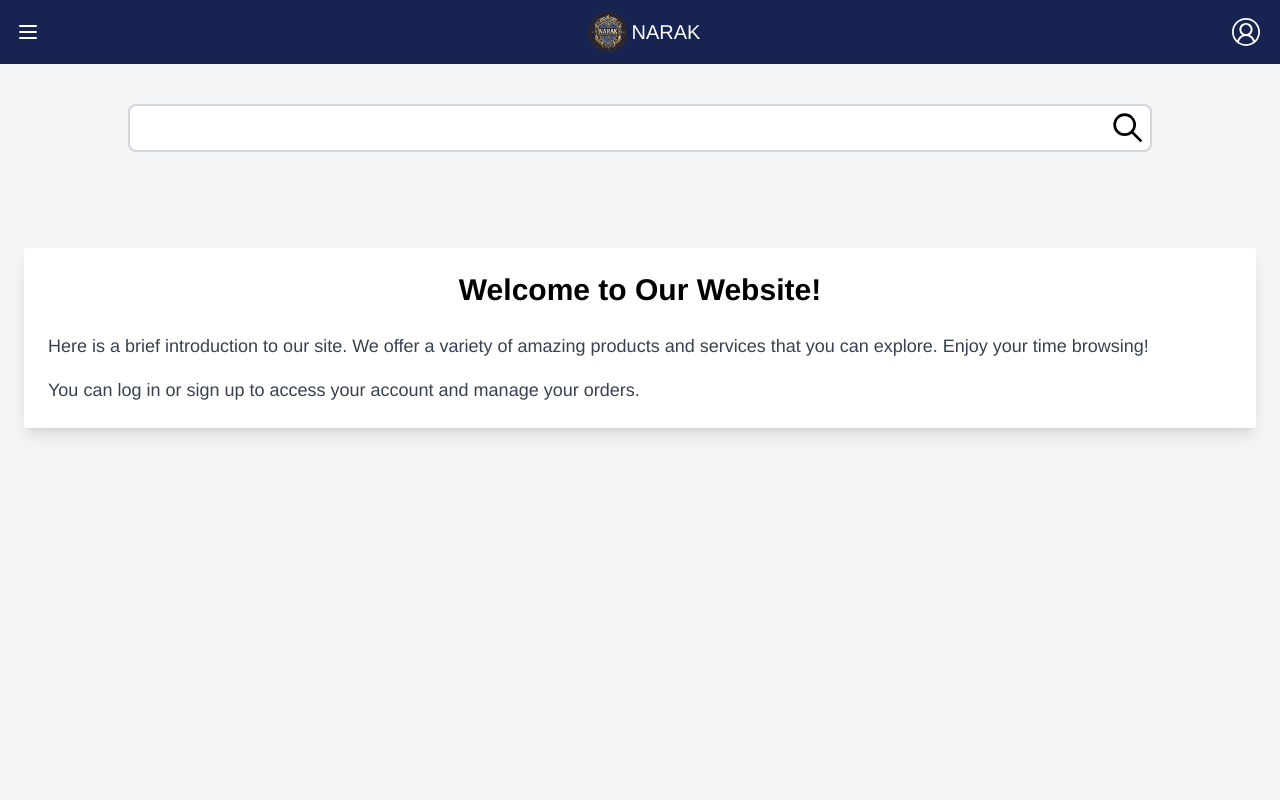
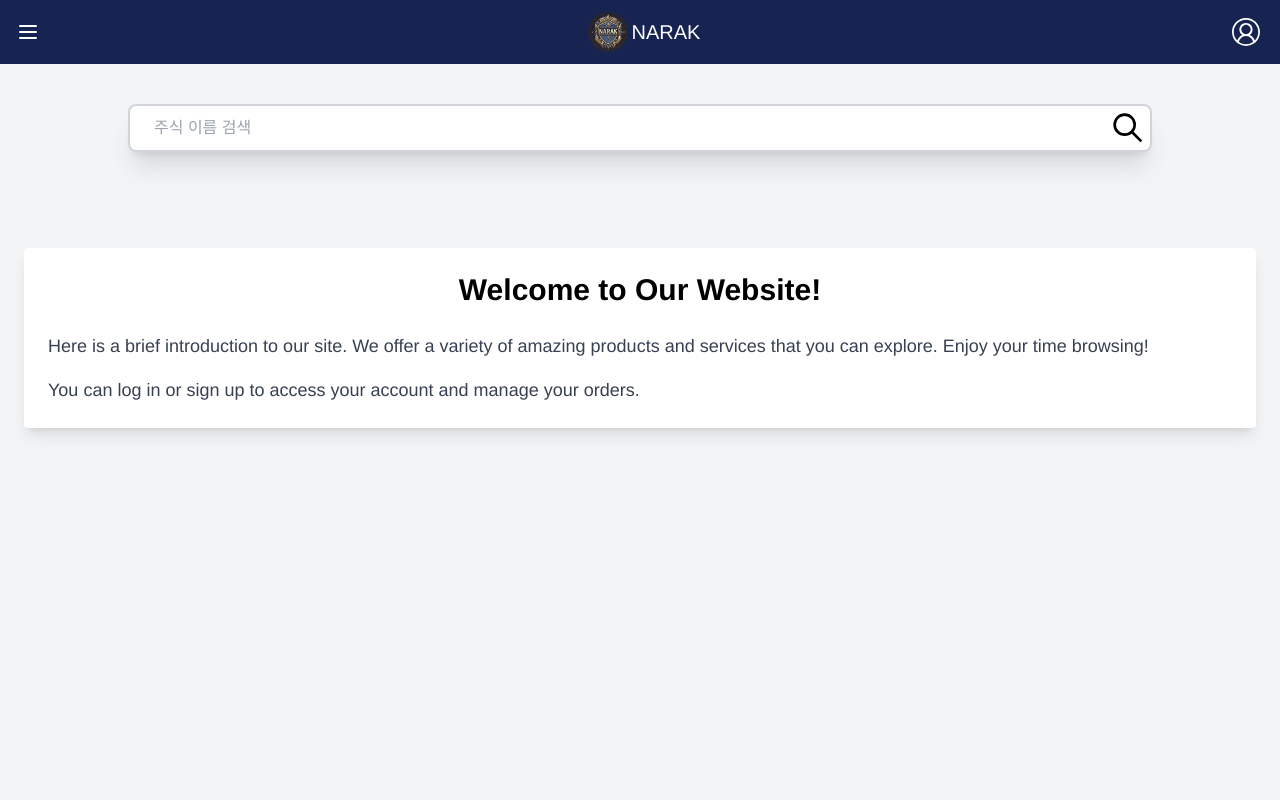
Before and after one commit to Regulus55/narak, a React (Create React App) app: page / in a window 1280 px wide. Shown: the top 800 px of the page. Built offline with nearby package versions, Linux system fonts and the light colour scheme; no server answers.

Commit message:
searching input design

```diff
--- /dev/null
+++ b/src/components/Layout/Dropdown/SearchingDropdown.tsx
@@ -0,0 +1,28 @@
+import React from "react";
+
+const SearchingDropdown = () => {
+  return (
+    <div className="absolute mt-11 mx-auto max-h-[400px] overflow-y-auto w-[calc(100%+4px)] max-w-5xl -translate-x-0.5 p-2 rounded-b-lg shadow-xl border-2 border-gray-500 bg-white">
+      {/* 검색결과 */}
+      <ul className="ml-4 mt-2 mb-4 space-y-2">
+        <li>엔비</li>
+        <li>속슬</li>
+        <li>테슬</li>
+        <li>TQQQ</li>
+      </ul>
+
+      {/* 검색기록 */}
+      <div className=" w-full border-t border-gray-300">
+        <h6 className="ml-4 py-2 text-sm text-gray-400">검색기록</h6>
+        <ul className="ml-4 space-y-2">
+          <li>엔비</li>
+          <li>속슬</li>
+          <li>테슬</li>
+          <li>TQQQ</li>
+        </ul>
+      </div>
+    </div>
+  );
+};
+
+export default SearchingDropdown;
--- a/src/pages/Home.tsx
+++ b/src/pages/Home.tsx
@@ -6,6 +6,7 @@ import { getAuth, onAuthStateChanged } from "firebase/auth";
 import { GrSearch } from "react-icons/gr";
 import { MainExplain } from "../data/HomeData";
 import { useForm } from "react-hook-form";
+import SearchingDropdown from "../components/Layout/Dropdown/SearchingDropdown";
 
 interface searchStockInput {
   searchInput: string;
@@ -24,27 +25,46 @@ const Home: React.FC = () => {
       searchInput: "",
     },
   });
-
   const searchInput = watch("searchInput");
 
+  // 검색창 열려있는지
+  const [isDropdownOpen, setIsDropdownOpen] = useState(false);
+
+  // 검색 핸들러
   const searchStockHandler = (userInput: searchStockInput) => {
     const { searchInput } = userInput;
     console.log("우와", searchInput);
+    // navigate(`/stock/${searchInput}`);
   };
+
+  // 실시간으로 검색함
+  useEffect(() => {
+    if (searchInput) {
+      searchStockHandler({ searchInput });
+    }
+  }, [searchInput]);
 
   return (
     <div className="min-h-screen flex flex-col items-center bg-gray-100 p-6">
       <form
         onSubmit={handleSubmit(searchStockHandler)}
-        className="flex h-12 w-full max-w-5xl mt-4 rounded-lg border-2 border-gray-300 bg-white relative "
+        className={`flex w-full max-w-5xl h-12 mt-4 border-2 shadow-xl border-gray-300 bg-white relative
+          ${isDropdownOpen ? "rounded-t-lg border-gray-500" : "rounded-lg"}
+          `}
       >
         <input
           id="stockSymbol"
           type="text"
+          placeholder="주식 이름 검색"
           {...register("searchInput", {
             required: "주식 이름을 입력하세요",
           })}
-          className="w-full p-2 rounded-lg  relative"
+          className={`w-full p-2 relative outline-none pl-6
+              ${isDropdownOpen ? "rounded-t-lg" : "rounded-lg"}
+            `}
+          onFocus={() => setIsDropdownOpen(true)}
+          onBlur={() => setIsDropdownOpen(false)}
+          autoComplete="off"
         />
         <button
           type="submit"
@@ -57,9 +77,8 @@ const Home: React.FC = () => {
             {errors.searchInput.message}
           </span>
         )}
+        {isDropdownOpen ? <SearchingDropdown /> : null}
       </form>
-
-      {/*  */}
 
       <MainExplain />
     </div>
```
